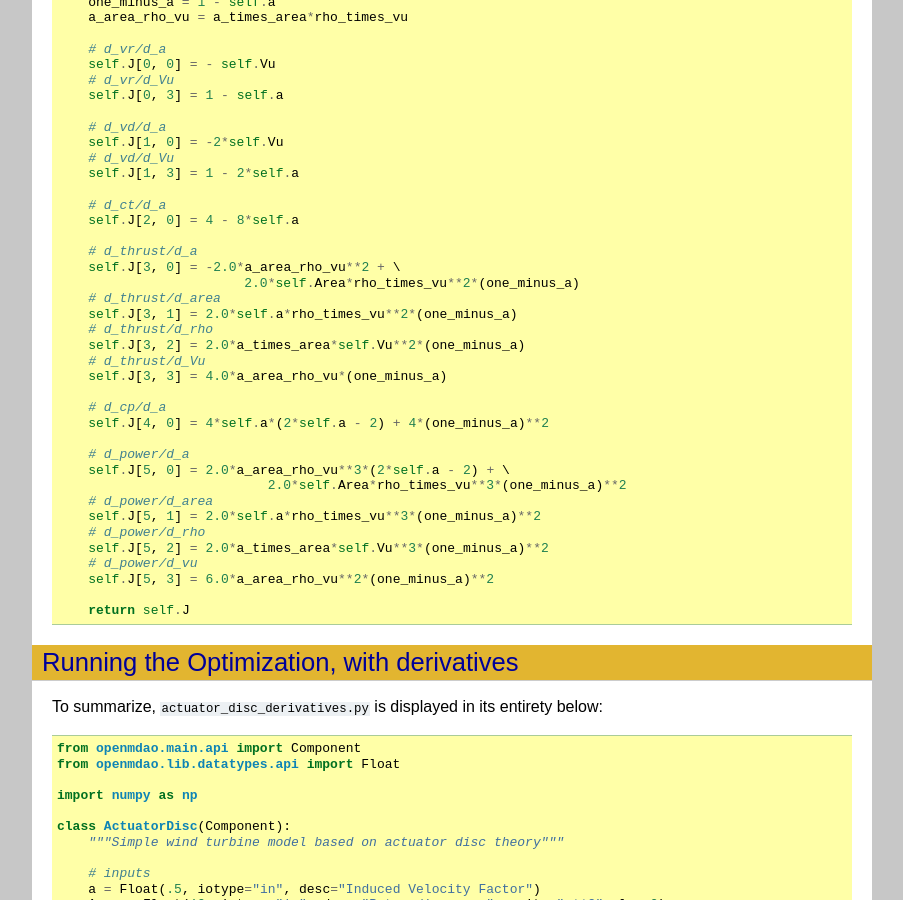
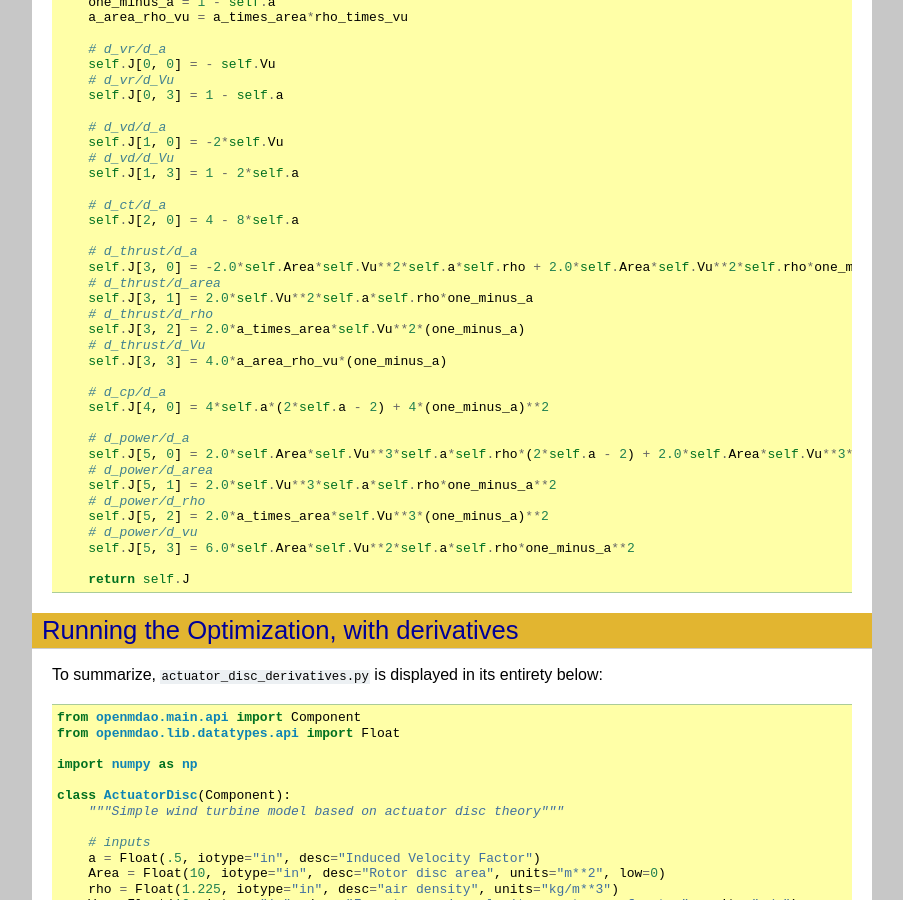
Before and after one commit to jcchin/NRELtraining, a Sphinx documentation site: the page built from docs/derivatives.rst, in a window 1280 px wide and 900 px high, scrolled down 1326 px. Shown: the whole window, without its empty margins (198-1101 px from the left). Built offline with Sphinx 7.4.7, drawn with Linux system fonts in a browser that asks for light colours; some of the changed text lies outside the part shown.

Commit message:
case recording demo

```diff
--- a/docs/derivatives.rst
+++ b/docs/derivatives.rst
@@ -100,10 +100,9 @@ of the derivatives, evaluated at the current state of the model. The order of th
         self.J[2, 0] = 4 - 8*self.a
 
         # d_thrust/d_a
-        self.J[3, 0] = -2.0*a_area_rho_vu**2 + \
-                            2.0*self.Area*rho_times_vu**2*(one_minus_a)
+        self.J[3, 0] = -2.0*self.Area*self.Vu**2*self.a*self.rho + 2.0*self.Area*self.Vu**2*self.rho*one_minus_a
         # d_thrust/d_area
-        self.J[3, 1] = 2.0*self.a*rho_times_vu**2*(one_minus_a)
+        self.J[3, 1] = 2.0*self.Vu**2*self.a*self.rho*one_minus_a
         # d_thrust/d_rho
         self.J[3, 2] = 2.0*a_times_area*self.Vu**2*(one_minus_a)
         # d_thrust/d_Vu
@@ -113,14 +112,13 @@ of the derivatives, evaluated at the current state of the model. The order of th
         self.J[4, 0] = 4*self.a*(2*self.a - 2) + 4*(one_minus_a)**2
 
         # d_power/d_a
-        self.J[5, 0] = 2.0*a_area_rho_vu**3*(2*self.a - 2) + \
-                               2.0*self.Area*rho_times_vu**3*(one_minus_a)**2
+        self.J[5, 0] = 2.0*self.Area*self.Vu**3*self.a*self.rho*(2*self.a - 2) + 2.0*self.Area*self.Vu**3*self.rho*one_minus_a**2
         # d_power/d_area
-        self.J[5, 1] = 2.0*self.a*rho_times_vu**3*(one_minus_a)**2
+        self.J[5, 1] = 2.0*self.Vu**3*self.a*self.rho*one_minus_a**2
         # d_power/d_rho
         self.J[5, 2] = 2.0*a_times_area*self.Vu**3*(one_minus_a)**2
         # d_power/d_vu
-        self.J[5, 3] = 6.0*a_area_rho_vu**2*(one_minus_a)**2
+        self.J[5, 3] = 6.0*self.Area*self.Vu**2*self.a*self.rho*one_minus_a**2
 
         return self.J
 
@@ -199,10 +197,9 @@ To summarize, ``actuator_disc_derivatives.py`` is displayed in its entirety belo
             self.J[2, 0] = 4 - 8*self.a
 
             # d_thrust/d_a
-            self.J[3, 0] = -2.0*a_area_rho_vu**2 + \
-                                2.0*self.Area*rho_times_vu**2*(one_minus_a)
+            self.J[3, 0] = -2.0*self.Area*self.Vu**2*self.a*self.rho + 2.0*self.Area*self.Vu**2*self.rho*one_minus_a
             # d_thrust/d_area
-            self.J[3, 1] = 2.0*self.a*rho_times_vu**2*(one_minus_a)
+            self.J[3, 1] = 2.0*self.Vu**2*self.a*self.rho*one_minus_a
             # d_thrust/d_rho
             self.J[3, 2] = 2.0*a_times_area*self.Vu**2*(one_minus_a)
             # d_thrust/d_Vu
@@ -212,14 +209,13 @@ To summarize, ``actuator_disc_derivatives.py`` is displayed in its entirety belo
             self.J[4, 0] = 4*self.a*(2*self.a - 2) + 4*(one_minus_a)**2
 
             # d_power/d_a
-            self.J[5, 0] = 2.0*a_area_rho_vu**3*(2*self.a - 2) + \
-                                   2.0*self.Area*rho_times_vu**3*(one_minus_a)**2
+            self.J[5, 0] = 2.0*self.Area*self.Vu**3*self.a*self.rho*(2*self.a - 2) + 2.0*self.Area*self.Vu**3*self.rho*one_minus_a**2
             # d_power/d_area
-            self.J[5, 1] = 2.0*self.a*rho_times_vu**3*(one_minus_a)**2
+            self.J[5, 1] = 2.0*self.Vu**3*self.a*self.rho*one_minus_a**2
             # d_power/d_rho
             self.J[5, 2] = 2.0*a_times_area*self.Vu**3*(one_minus_a)**2
             # d_power/d_vu
-            self.J[5, 3] = 6.0*a_area_rho_vu**2*(one_minus_a)**2
+            self.J[5, 3] = 6.0*self.Area*self.Vu**2*self.a*self.rho*one_minus_a**2
 
             return self.J
 
--- a/docs/pkgdocs.rst
+++ b/docs/pkgdocs.rst
@@ -13,18 +13,24 @@ Package Metadata
 - **entry_points**::
 
     [openmdao.component]
+    nreltraining.actuator_disc_derivatives.ActuatorDisc=nreltraining.actuator_disc_derivatives:ActuatorDisc
     nreltraining.nreltraining.BladeElement=nreltraining.nreltraining:BladeElement
     nreltraining.nreltraining.ActuatorDisk=nreltraining.nreltraining:ActuatorDisk
+    nreltraining.betz_limit.Betz_Limit=nreltraining.betz_limit:Betz_Limit
     nreltraining.nreltraining.BEMPerf=nreltraining.nreltraining:BEMPerf
     nreltraining.nreltraining.AutoBEM=nreltraining.nreltraining:AutoBEM
+    nreltraining.actuator_disc.ActuatorDisc=nreltraining.actuator_disc:ActuatorDisc
     nreltraining.nreltraining.BEM=nreltraining.nreltraining:BEM
     [openmdao.container]
+    nreltraining.actuator_disc_derivatives.ActuatorDisc=nreltraining.actuator_disc_derivatives:ActuatorDisc
     nreltraining.nreltraining.BEMPerfData=nreltraining.nreltraining:BEMPerfData
     nreltraining.nreltraining.BladeElement=nreltraining.nreltraining:BladeElement
     nreltraining.nreltraining.ActuatorDisk=nreltraining.nreltraining:ActuatorDisk
     nreltraining.nreltraining.FlowConditions=nreltraining.nreltraining:FlowConditions
+    nreltraining.betz_limit.Betz_Limit=nreltraining.betz_limit:Betz_Limit
     nreltraining.nreltraining.BEMPerf=nreltraining.nreltraining:BEMPerf
     nreltraining.nreltraining.AutoBEM=nreltraining.nreltraining:AutoBEM
+    nreltraining.actuator_disc.ActuatorDisc=nreltraining.actuator_disc:ActuatorDisc
     nreltraining.nreltraining.BEM=nreltraining.nreltraining:BEM
 
 - **keywords:** openmdao
```
Also changed, not shown: docs/srcdocs.rst (+39 -0 lines), setup.py (+12 -30 lines), 2 other files.
